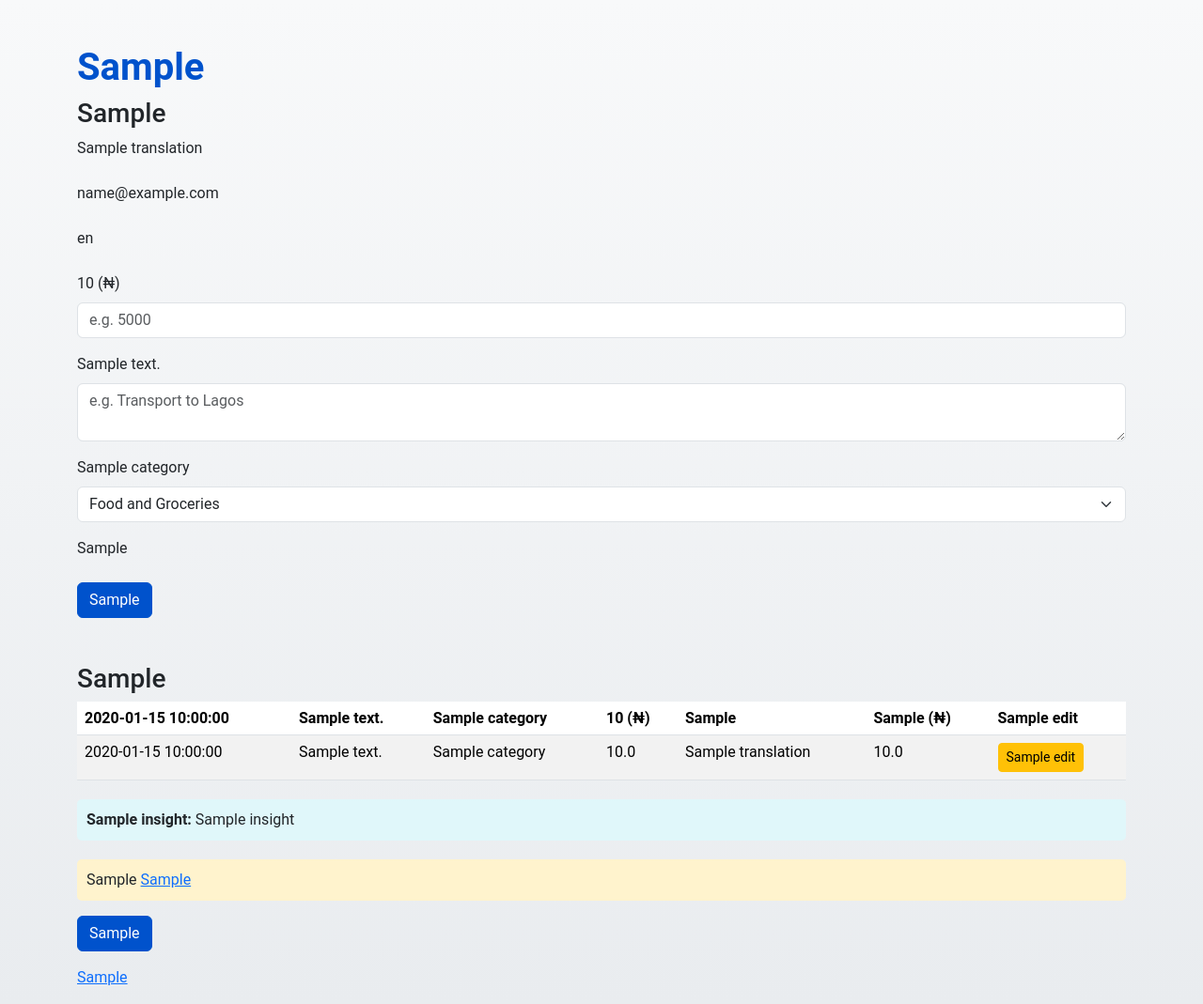
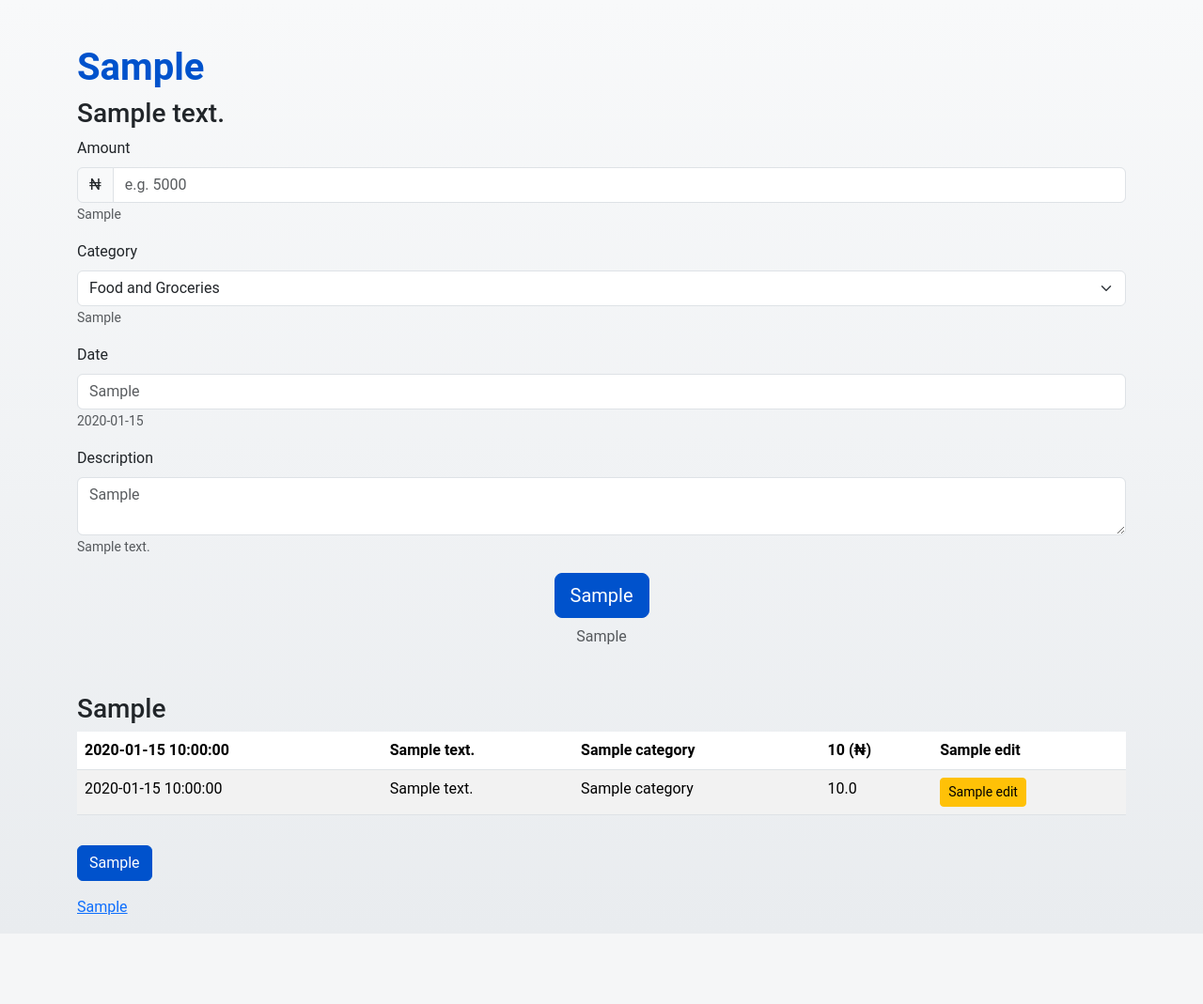
Before and after one commit to Warpiiv/Ficore-Africa, a Flask app: template templates/expense_tracker.html in a window 1280 px wide. Shown: the whole page at 94% size. After the commit the page ends 974 px from the top, so only its background shows below. Run offline with Flask 3, Linux system fonts and the light colour scheme; the template is opened without the code that fills it: values that come from a table or form of the project are taken from there, most other values are stand-ins (such as "Sample title", 1, 10 or a date in 2020); parts of the project's set-up code (start-up, migrations or seed data) failed here and were passed over; some libraries are stand-ins or nearby versions.

Commit message:
Update expense_tracker.html

```diff
--- a/templates/expense_tracker.html
+++ b/templates/expense_tracker.html
@@ -1,44 +1,5 @@
-<script type="text/javascript">
-        var gk_isXlsx = false;
-        var gk_xlsxFileLookup = {};
-        var gk_fileData = {};
-        function filledCell(cell) {
-          return cell !== '' && cell != null;
-        }
-        function loadFileData(filename) {
-        if (gk_isXlsx && gk_xlsxFileLookup[filename]) {
-            try {
-                var workbook = XLSX.read(gk_fileData[filename], { type: 'base64' });
-                var firstSheetName = workbook.SheetNames[0];
-                var worksheet = workbook.Sheets[firstSheetName];
-
-                // Convert sheet to JSON to filter blank rows
-                var jsonData = XLSX.utils.sheet_to_json(worksheet, { header: 1, blankrows: false, defval: '' });
-                // Filter out blank rows (rows where all cells are empty, null, or undefined)
-                var filteredData = jsonData.filter(row => row.some(filledCell));
-
-                // Heuristic to find the header row by ignoring rows with fewer filled cells than the next row
-                var headerRowIndex = filteredData.findIndex((row, index) =>
-                  row.filter(filledCell).length >= filteredData[index + 1]?.filter(filledCell).length
-                );
-                // Fallback
-                if (headerRowIndex === -1 || headerRowIndex > 25) {
-                  headerRowIndex = 0;
-                }
-
-                // Convert filtered JSON back to CSV
-                var csv = XLSX.utils.aoa_to_sheet(filteredData.slice(headerRowIndex)); // Create a new sheet from filtered array of arrays
-                csv = XLSX.utils.sheet_to_csv(csv, { header: 1 });
-                return csv;
-            } catch (e) {
-                console.error(e);
-                return "";
-            }
-        }
-        return gk_fileData[filename] || "";
-        }
-        </script><!DOCTYPE html>
-<html lang="{{ language }}">
+<!DOCTYPE html>
+<html lang="{{ 'en' if language == 'English' else 'ha' }}">
 <head>
     <meta charset="UTF-8">
     <meta name="viewport" content="width=device-width, initial-scale=1.0">
@@ -46,11 +7,7 @@
     <link rel="stylesheet" href="{{ url_for('static', filename='css/bootstrap.min.css') }}">
     <link rel="stylesheet" href="{{ url_for('static', filename='css/custom.css') }}">
     <style>
-        .income { color: green; }
-        .expense { color: red; }
         .flash-message { margin-bottom: 20px; }
-        .insight { background-color: #e0f7fa; padding: 10px; border-radius: 5px; margin-top: 20px; }
-        .signup-prompt { background-color: #fff3cd; padding: 10px; border-radius: 5px; margin-top: 20px; }
     </style>
 </head>
 <body>
@@ -68,44 +25,54 @@
             {% endif %}
         {% endwith %}
 
-        <!-- Transaction Form -->
-        <h3>{{ translations['Add Transaction'] }}</h3>
-        <form method="POST" action="{{ url_for('expense_submit') }}">
+        <!-- Expense Form -->
+        <h3>{{ translations['Enter your expense details'] }}</h3>
+        <form method="POST" action="{{ url_for('expense_tracker') }}" novalidate>
             {{ form.hidden_tag() }}
             <div class="mb-3">
-                <label for="first_name" class="form-label">{{ translations['First Name'] }}</label>
-                {{ form.first_name(class="form-control", placeholder=translations['Enter your first name']) }}
+                {{ form.amount.label(class="form-label") }}
+                <div class="input-group">
+                    <span class="input-group-text">₦</span>
+                    {{ form.amount(class="form-control", id="amount", type="number", min="0", step="0.01", placeholder="e.g. 5000", **{'aria-required': 'true'}) }}
+                </div>
+                <small class="form-text text-muted">{{ translations['Enter the amount spent.'] }}</small>
+                {% for error in form.amount.errors %}
+                    <span class="text-danger">{{ error }}</span>
+                {% endfor %}
             </div>
             <div class="mb-3">
-                <label for="email" class="form-label">{{ translations['Enter your email'] }}</label>
-                {{ form.email(class="form-control", placeholder=translations['Enter your email']) }}
+                {{ form.category.label(class="form-label") }}
+                {{ form.category(class="form-select", id="category", **{'aria-required': 'true'}) }}
+                <small class="form-text text-muted">{{ translations['Select the category of the expense.'] }}</small>
+                {% for error in form.category.errors %}
+                    <span class="text-danger">{{ error }}</span>
+                {% endfor %}
             </div>
             <div class="mb-3">
-                <label for="language" class="form-label">{{ translations['Language'] }}</label>
-                {{ form.language(class="form-select") }}
+                {{ form.date.label(class="form-label") }}
+                {{ form.date(class="form-control", id="date", placeholder=translations['e.g. today, yesterday, 2025-05-03'], **{'aria-required': 'true'}) }}
+                <small class="form-text text-muted">{{ translations['Enter the date of the expense.'] }}</small>
+                {% for error in form.date.errors %}
+                    <span class="text-danger">{{ error }}</span>
+                {% endfor %}
             </div>
             <div class="mb-3">
-                <label for="amount" class="form-label">{{ translations['Amount'] }} (₦)</label>
-                {{ form.amount(class="form-control", placeholder="e.g. 5000") }}
+                {{ form.description.label(class="form-label") }}
+                {{ form.description(class="form-control", id="description", placeholder=translations['e.g. Groceries at Market'], **{'aria-required': 'true'}) }}
+                <small class="form-text text-muted">{{ translations['Provide a brief description of the expense.'] }}</small>
+                {% for error in form.description.errors %}
+                    <span class="text-danger">{{ error }}</span>
+                {% endfor %}
             </div>
-            <div class="mb-3">
-                <label for="description" class="form-label">{{ translations['Description'] }}</label>
-                {{ form.description(class="form-control", placeholder="e.g. Transport to Lagos") }}
+            <div class="mb-3 text-center">
+                {{ form.submit(class="btn btn-primary btn-lg", value=translations['Submit Expense'], id="submit-btn", **{'aria-label': translations['Submit expense form']}) }}
+                <p class="mt-2 text-muted">{{ translations['Add your expense now!'] }}</p>
             </div>
-            <div class="mb-3">
-                <label for="category" class="form-label">{{ translations['Category'] }}</label>
-                {{ form.category(class="form-select") }}
-            </div>
-            <div class="mb-3">
-                <label for="transaction_type" class="form-label">{{ translations['Transaction Type'] }}</label>
-                {{ form.transaction_type(class="form-select") }}
-            </div>
-            <button type="submit" class="btn btn-primary">{{ translations['Submit Transaction'] }}</button>
         </form>
 
-        <!-- Transaction History -->
-        <h3 class="mt-5">{{ translations['Transaction History'] }}</h3>
-        {% if transactions %}
+        <!-- Expense List -->
+        <h3 class="mt-5">{{ translations['Task List'] }}</h3>
+        {% if expenses %}
             <table class="table table-striped">
                 <thead>
                     <tr>
@@ -113,24 +80,18 @@
                         <th>{{ translations['Description'] }}</th>
                         <th>{{ translations['Category'] }}</th>
                         <th>{{ translations['Amount'] }} (₦)</th>
-                        <th>{{ translations['Transaction Type'] }}</th>
-                        <th>{{ translations['Running Balance'] }} (₦)</th>
                         <th>{{ translations['Edit'] }}</th>
                     </tr>
                 </thead>
                 <tbody>
-                    {% for transaction in transactions %}
+                    {% for expense in expenses %}
                         <tr>
-                            <td>{{ transaction['Timestamp'] }}</td>
-                            <td>{{ transaction['Description'] }}</td>
-                            <td>{{ transaction['Category'] }}</td>
-                            <td class="{{ 'income' if transaction['TransactionType'] == 'Income' else 'expense' }}">
-                                {{ transaction['Amount'] | float | round(2) }}
-                            </td>
-                            <td>{{ translations[transaction['TransactionType']] }}</td>
-                            <td>{{ transaction['RunningBalance'] | float | round(2) }}</td>
+                            <td>{{ expense.date }}</td>
+                            <td>{{ expense.description }}</td>
+                            <td>{{ expense.category }}</td>
+                            <td>{{ expense.amount | float | round(2) }}</td>
                             <td>
-                                <a href="{{ url_for('expense_edit', id=loop.index0) }}" class="btn btn-sm btn-warning">
+                                <a href="{{ url_for('edit_expense', expense_id=expense.id) }}" class="btn btn-sm btn-warning">
                                     {{ translations['Edit'] }}
                                 </a>
                             </td>
@@ -138,21 +99,8 @@
                     {% endfor %}
                 </tbody>
             </table>
-
-            <!-- Insight Snippet -->
-            {% if insight %}
-                <div class="insight">
-                    <strong>{{ translations['Insight'] }}:</strong> {{ insight }}
-                </div>
-            {% endif %}
-
-            <!-- Signup Prompt -->
-            <div class="signup-prompt">
-                {{ translations['Sign Up to Save'] }}
-                <a href="{{ WAITLIST_FORM_URL }}" target="_blank">{{ translations['Join Waitlist'] }}</a>
-            </div>
         {% else %}
-            <p>{{ translations['No Transactions'] }}</p>
+            <p>{{ translations['No Tasks'] }}</p>
         {% endif %}
 
         <a href="{{ url_for('landing') }}" class="btn btn-primary mt-3">{{ translations['Back to Home'] }}</a>
@@ -160,23 +108,5 @@
     </div>
 
     <script src="{{ url_for('static', filename='js/bootstrap.bundle.min.js') }}"></script>
-    <script>
-        // Basic category suggestion
-        document.getElementById('description').addEventListener('input', function() {
-            const desc = this.value.toLowerCase();
-            const category = document.getElementById('category');
-            if (desc.includes('transport') || desc.includes('fuel') || desc.includes('bus')) {
-                category.value = 'Transport';
-            } else if (desc.includes('food') || desc.includes('groceries') || desc.includes('dining')) {
-                category.value = 'Food';
-            } else if (desc.includes('rent') || desc.includes('mortgage') || desc.includes('utilities')) {
-                category.value = 'Housing';
-            } else if (desc.includes('entertainment') || desc.includes('subscription') || desc.includes('movie')) {
-                category.value = 'Entertainment';
-            } else {
-                category.value = '';
-            }
-        });
-    </script>
 </body>
 </html>
```
